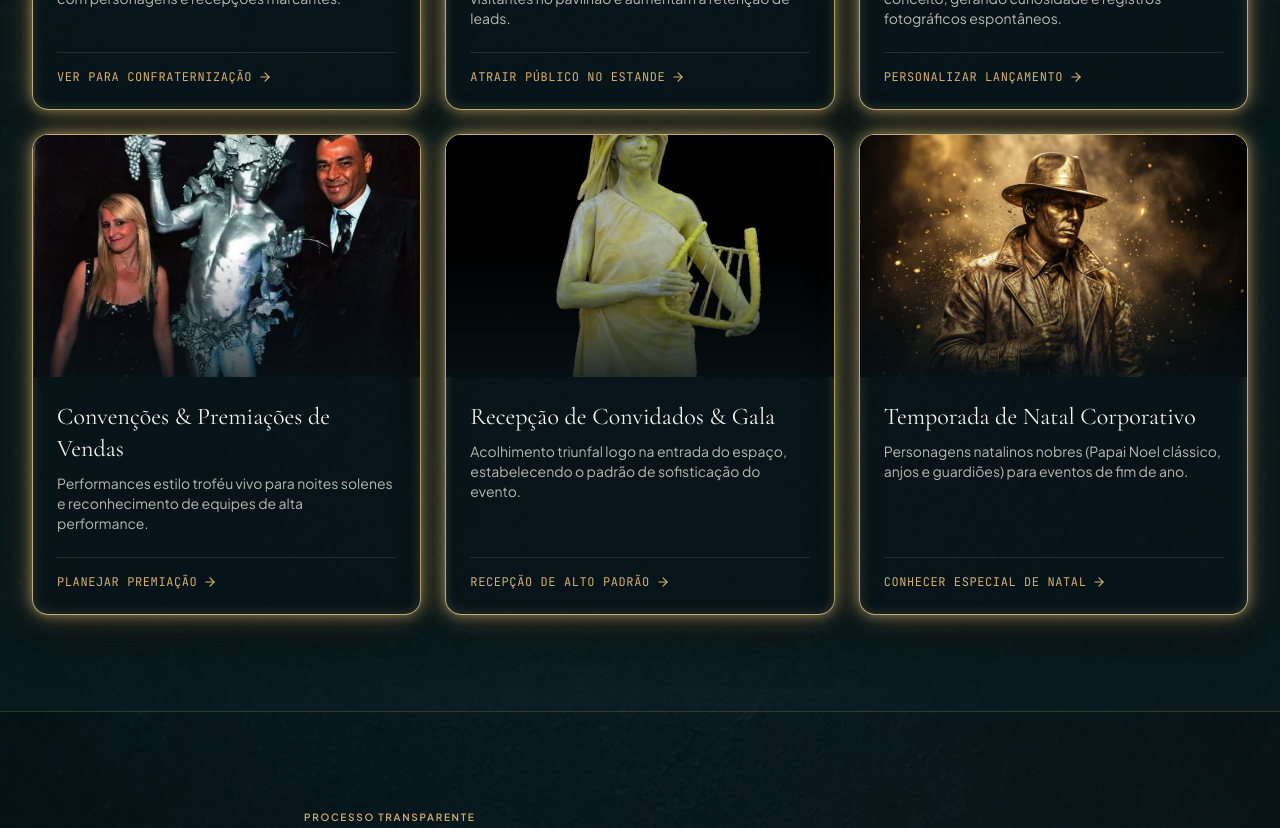
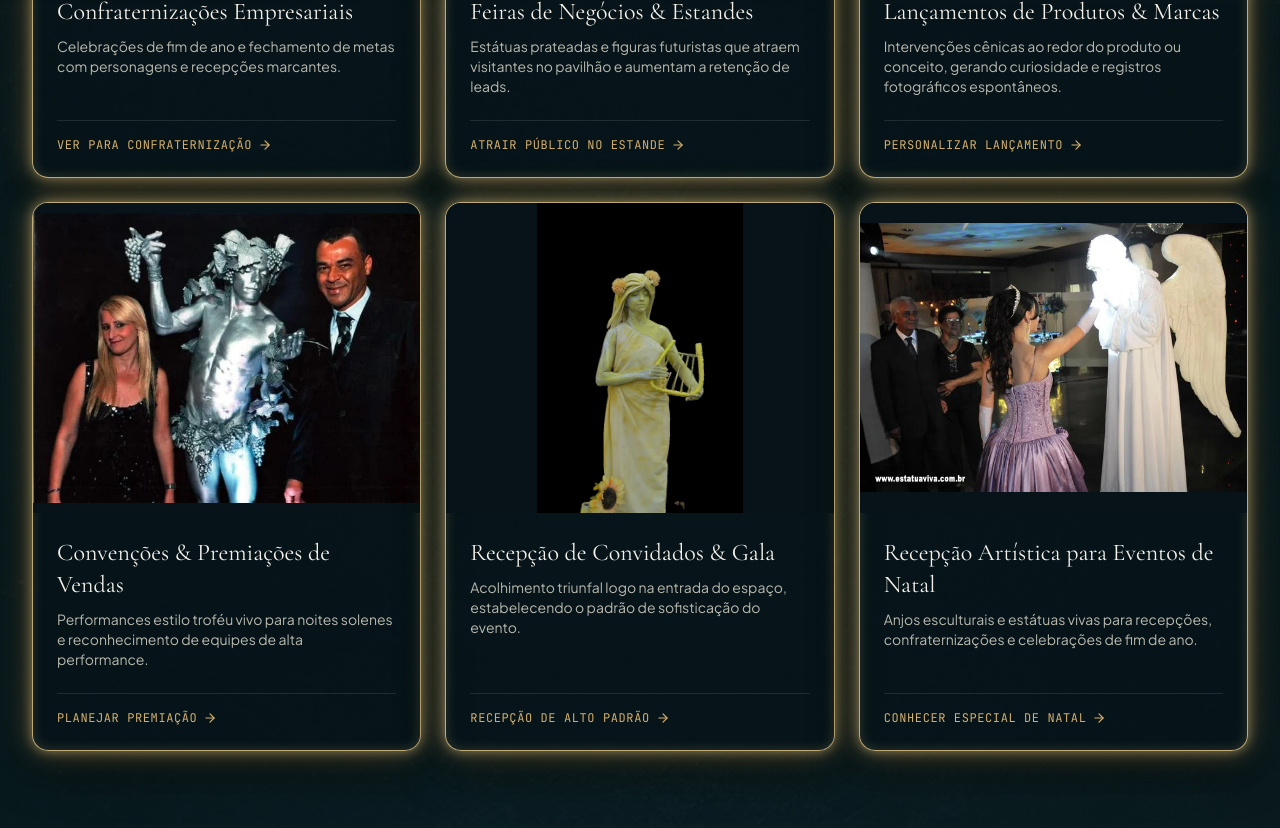
Before and after one commit to mslol21/estatua-viva, a Next.js app: page /eventos-corporativos in a window 1280 px wide. Shown: the part 2300-3128 px from the top of the page. Built offline with nearby package versions, Linux system fonts and the light colour scheme; no server answers.

Commit message:
fix: display complete corporate card photos and match Christmas image to actual angel

```diff
--- a/src/app/eventos-corporativos/page.tsx
+++ b/src/app/eventos-corporativos/page.tsx
@@ -76,9 +76,9 @@ const solutions = [
     href: '#orcamento-form',
   },
   {
-    title: 'Temporada de Natal Corporativo',
-    desc: 'Personagens natalinos nobres (Papai Noel clássico, anjos e guardiões) para eventos de fim de ano.',
-    img: '/images/hero/estatua-viva-bronze-hero.webp',
+    title: 'Recepção Artística para Eventos de Natal',
+    desc: 'Anjos esculturais e estátuas vivas para recepções, confraternizações e celebrações de fim de ano.',
+    img: '/images/estatuas-vivas/estatua-viva-anjo-branco-1.webp',
     ctaText: 'Conhecer Especial de Natal',
     href: '/natal',
   },
@@ -315,15 +315,14 @@ export default function EventosCorporativosPage() {
                   key={sol.title}
                   className="neon-gold-card group rounded-2xl overflow-hidden border border-champagne-gold/25 bg-[#071318]/80 flex flex-col justify-between"
                 >
-                  <div className="relative aspect-[16/10] w-full overflow-hidden bg-black/60">
+                  <div className="relative aspect-[4/5] sm:aspect-[5/4] w-full overflow-hidden bg-[#071318]">
                     <Image
                       src={sol.img}
                       alt={sol.title}
                       fill
                       sizes="(max-width: 640px) 100vw, (max-width: 1024px) 50vw, 33vw"
-                      className="object-cover group-hover:scale-105 transition-transform duration-500"
+                      className="object-contain object-center"
                     />
-                    <div className="absolute inset-0 bg-gradient-to-t from-[#071318] via-transparent to-transparent opacity-80" />
                   </div>
                   <div className="p-6 flex-1 flex flex-col justify-between">
                     <div>
```
